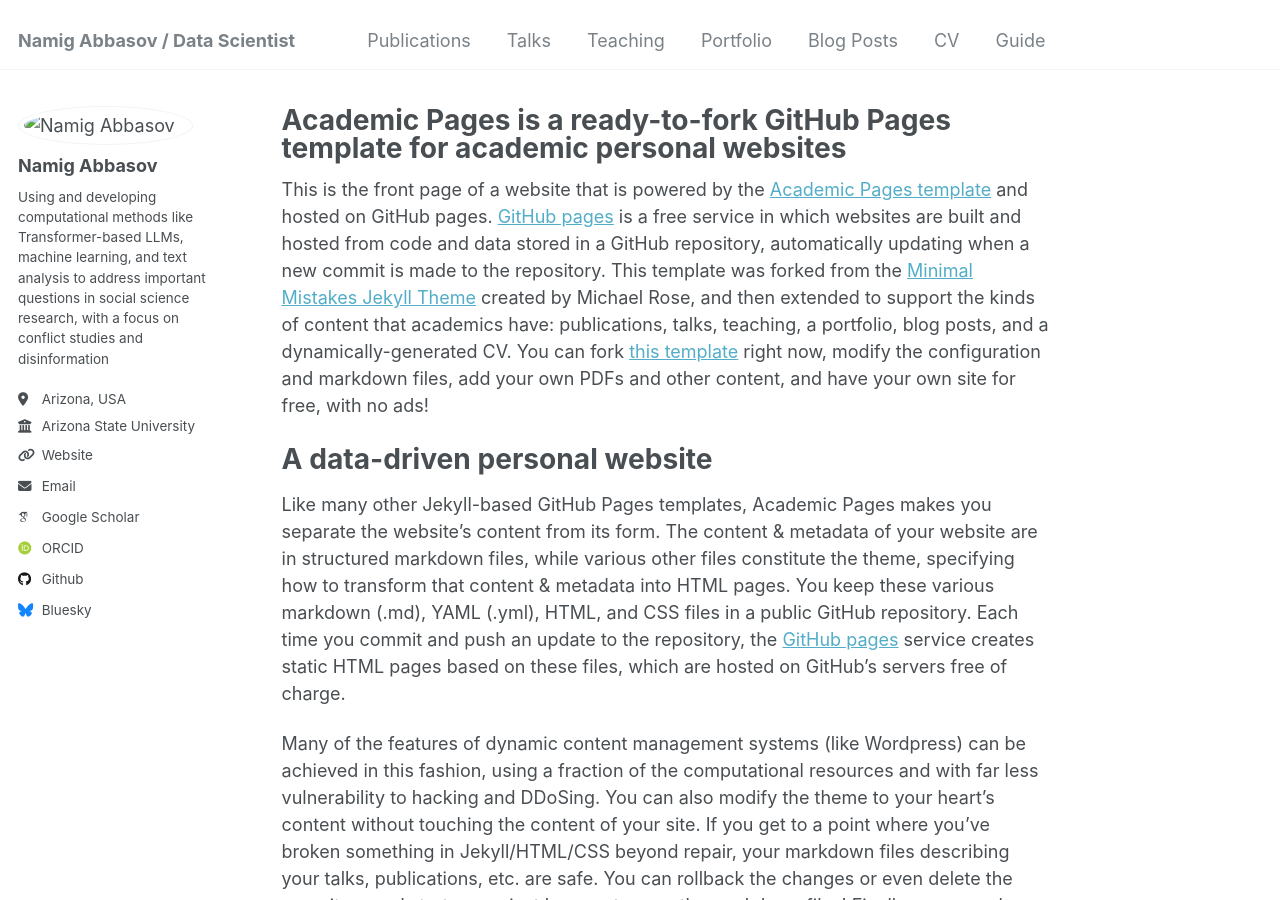
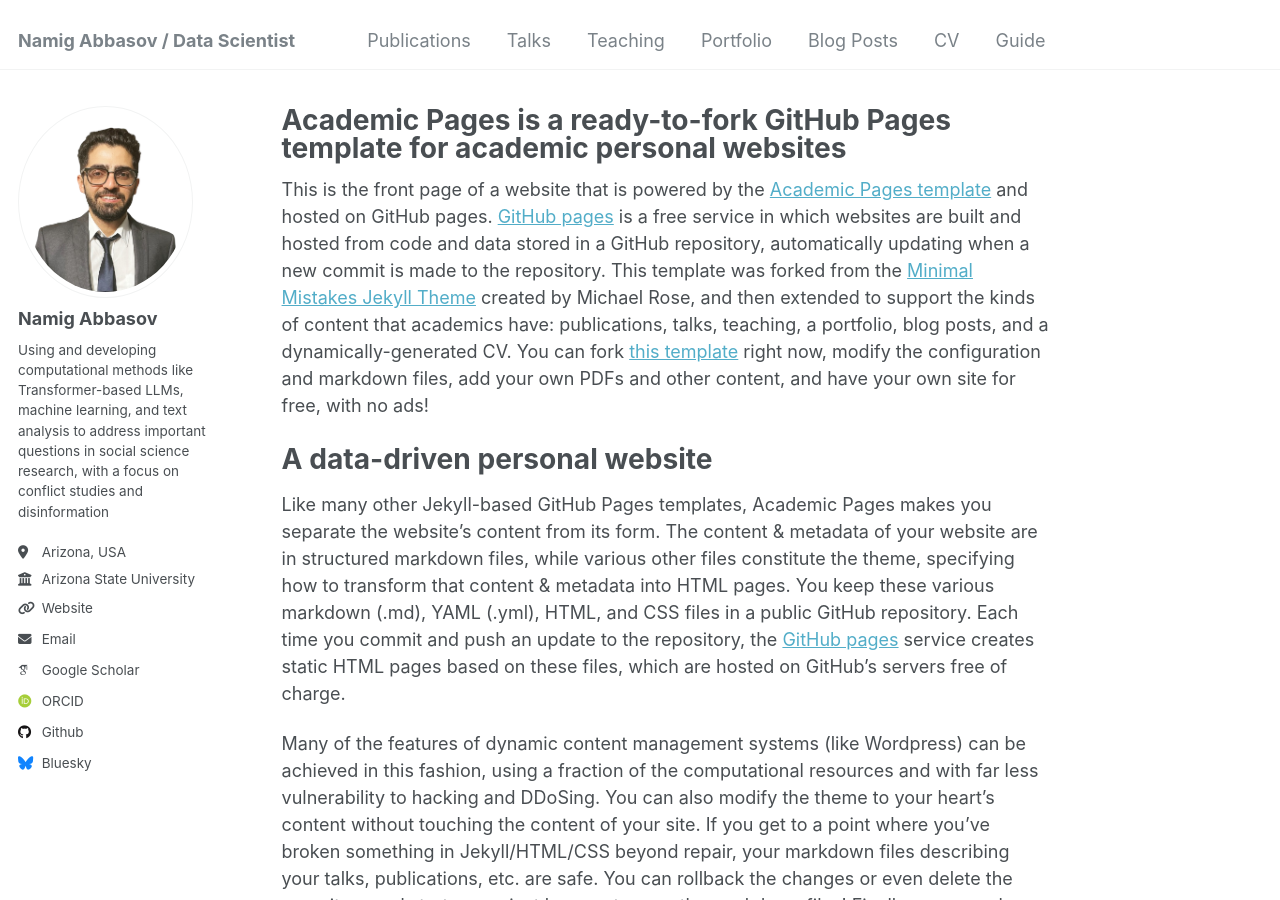
Before and after one commit to namigabbasov/namigabbasov.github.io, a Jekyll site: the page built from _pages/about.md, in a window 1280 px wide and 900 px high. Built offline with Jekyll 4.4.1, drawn with Linux system fonts in a browser that asks for light colours; some web fonts are replaced.

Commit message:
Update _config.yml

```diff
--- a/_config.yml
+++ b/_config.yml
@@ -21,7 +21,7 @@
 #               Additional customization can be done by editing /_includes/author-profile.html
 author:
   # Biographic information
-  avatar           : "images/photo.png"
+  avatar           : "profile.png"
   name             : "Namig Abbasov"
   pronouns         : # example: "she/her"
   bio              : "Using and developing computational methods like Transformer-based LLMs, machine learning, and text analysis to address important questions in social science research, with a focus on conflict studies and disinformation"
```
